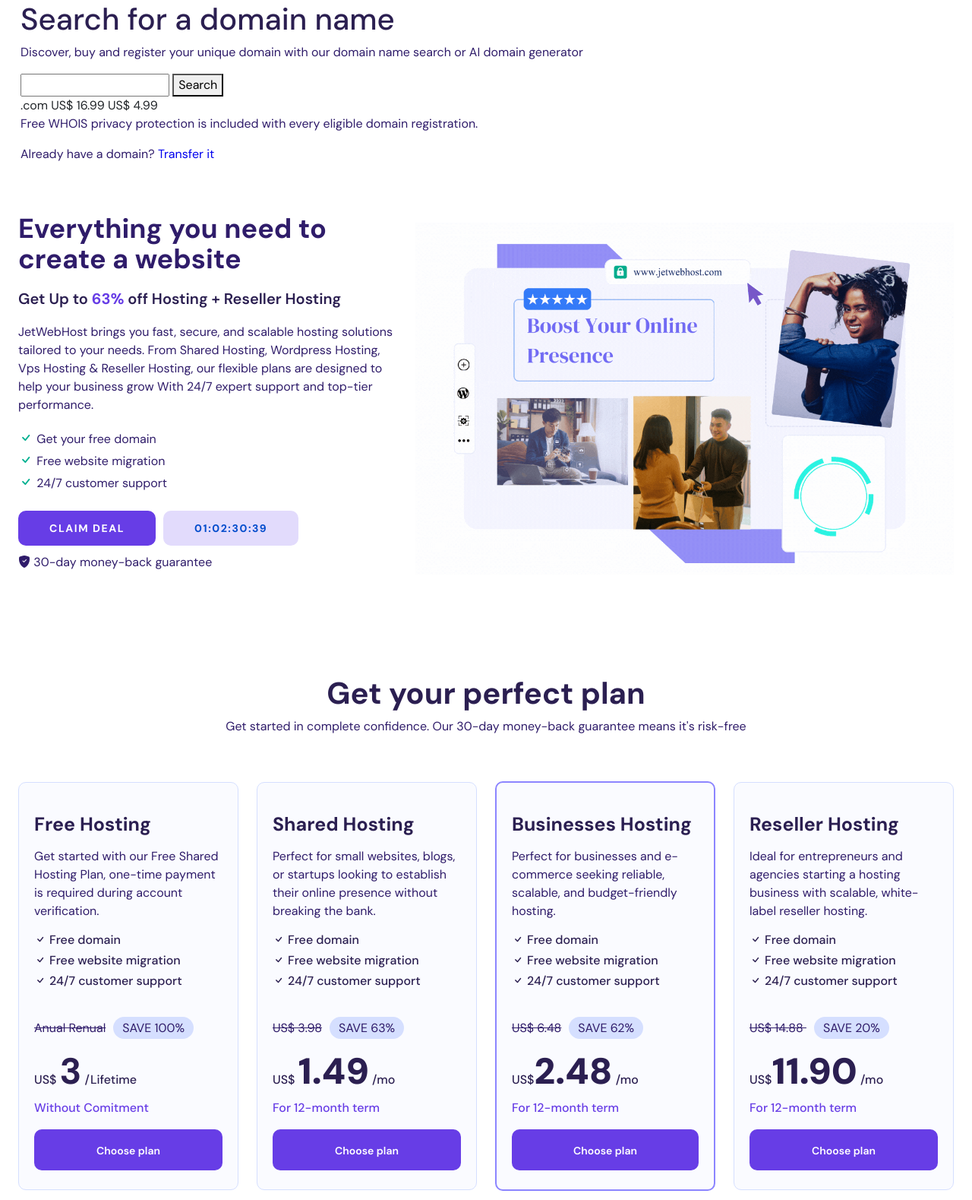
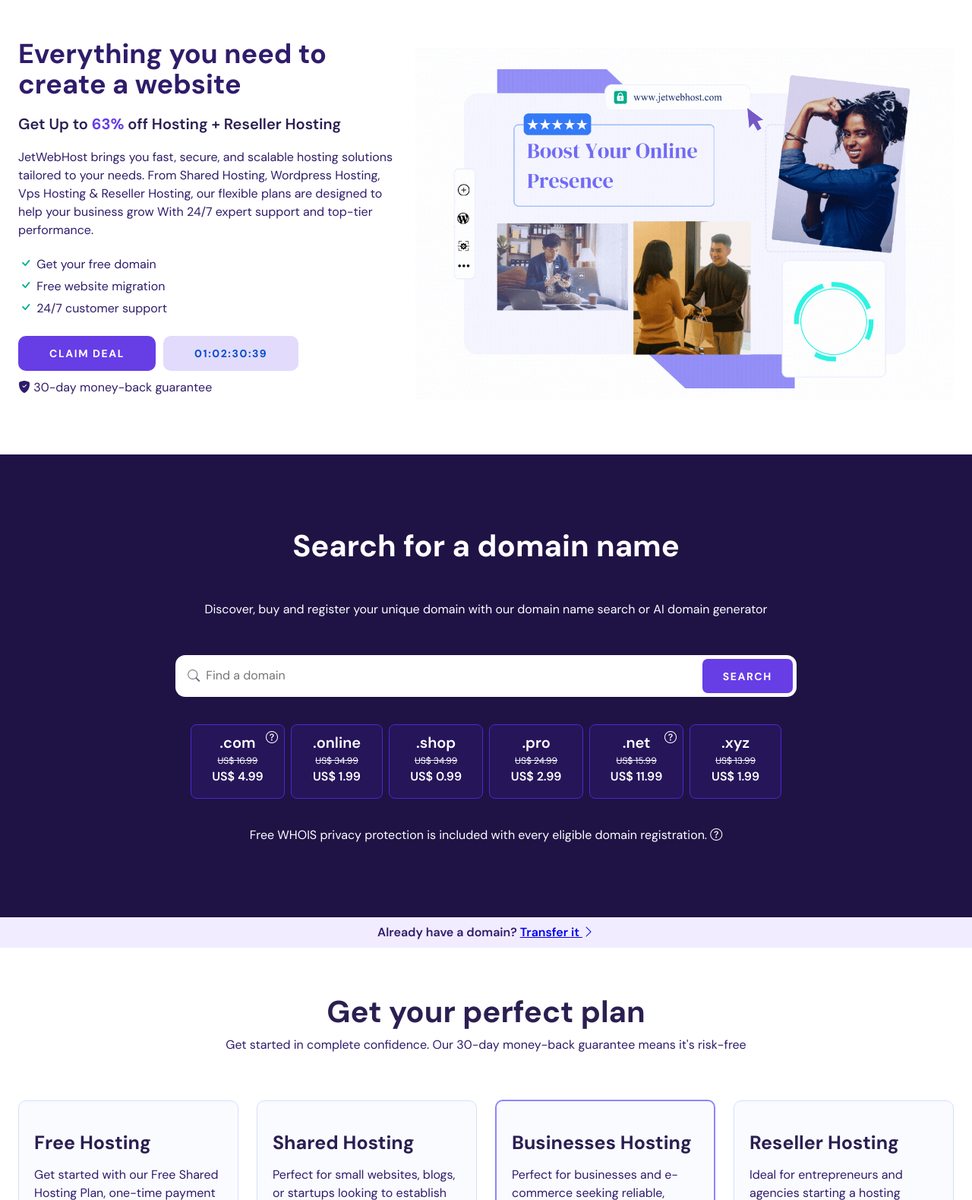
Before and after one commit to infobijoy/web-host, a PHP site: page / in a window 1280 px wide. Shown: the part 55-1634 px from the top of the page at 76% size. Run offline with PHP 8.4, Linux system fonts and the light colour scheme.

Commit message:
add search section

```diff
--- a/css/coustom.css
+++ b/css/coustom.css
@@ -896,6 +873,180 @@
   border-color: #3b10c4 !important;
   color: white !important;
 }
+header .nav-item-acc .dropdown-menu {
+  left: auto;
+  right: 0;
+}
+.marging-solve {
+  margin-top: 57.25px;
+}
+a {
+  text-decoration: none !important;
+}
+a.dropdown-item {
+  color: black;
+}
+.dropdown-item:active {
+  color: #fff;
+  text-decoration: none;
+  background-color: #0d6efd;
+}
+.dropdown-wide .dropdown-item:active {
+  background-color: #e9ecef;
+}
+#menubar .dropdown.active .toggle::after {
+  transform: rotate(225deg);
+}
+#menubar .dropdown.active {
+  background-color: #673de608;
+}
+#menubar .dropdown.active .dropdown-menu {
+  display: block;
+}
+
+header nav {
+  background: transparent;
+  box-shadow: none;
+  transition: background 0.3s, box-shadow 0.3s;
+}
+.scrolled header nav {
+  background: #fff;
+  box-shadow: 0 0.15rem 0.3rem rgba(0, 0, 0, 0.08);
+}
+.banner.one {
+  margin-top: -56px;
+  padding-top: 106px;
+}
+.scroll-top {
+  background: #7853e5;
+}
+.btns.one {
+  background: #673de6;
+}
+/* Webkit Browsers (Chrome, Safari, Edge) */
+::-webkit-scrollbar {
+  width: 8px; /* Width of the scrollbar */
+}
+
+::-webkit-scrollbar-track {
+  background: #f1f1f1; /* Background color */
+  border-radius: 10px;
+}
+
+::-webkit-scrollbar-thumb {
+  background: #673de6; /* Scrollbar color */
+  border-radius: 10px;
+  transition: background 0.3s;
+}
+
+::-webkit-scrollbar-thumb:hover {
+  background: #4a18e0; /* Darker color on hover */
+}
+
+/* Firefox */
+* {
+  scrollbar-width: thin;
+  scrollbar-color: #673de6 #f1f1f1;
+}
+.domain-search-sec {
+  background-color: #1f1346;
+  color: white !important;
+  padding: 96px 0px;
+}
+.domain-search-input {
+  background: white;
+  color: black;
+  border-radius: 13px;
+  -webkit-border-radius: 13px;
+  -moz-border-radius: 13px;
+  -ms-border-radius: 13px;
+  -o-border-radius: 13px;
+}
+.domain-search-input div {
+  width: calc(100% - 129px);
+}
+.domain-search-input input {
+  border: none;
+  outline: none;
+  padding: 15px 14px 16px 8px;
+  width: 100%;
+}
+.domain-search-input i {
+  margin-left: 16px;
+  color: #6d7081;
+}
+.domain-search-input button {
+  border-radius: 7px;
+  margin: 5px;
+  padding: 5px 26px;
+}
+.domain-pricing-card {
+  align-items: center;
+  background: #261559;
+  border: 1px solid #5025d1;
+  border-radius: 8px;
+  cursor: pointer;
+  display: flex;
+  flex-direction: column;
+  justify-content: center;
+  max-width: 124px;
+  min-height: 88px;
+  padding: 8px 28px 16px;
+  position: relative;
+  transition: 0.3s ease-in-out;
+  white-space: nowrap;
+  margin: 4px 4px;
+}
+span.domain-name {
+  font-size: 20px;
+  font-weight: 600;
+}
+span.delete-price {
+  font-size: 12px;
+}
+span.price {
+  font-size: 16px;
+  font-weight: 600;
+}
+span.search-icon {
+  right: 8px;
+  top: 8px;
+  font-size: 16px;
+  line-height: 16px;
+}
+.domain-card-div {
+  display: flex;
+  flex-wrap: wrap;
+  justify-content: center;
+  margin: 32px 10px;
+}
+.already-domain {
+  background: #f1ecff;
+  color: #2f1c6a;
+  font-weight: 600;
+}
+@media (min-width: 992px) {
+  .d-lg-none {
+    display: none !important;
+  }
+}
+@media (min-width: 1200px) {
+  .container-xl {
+    max-width: 1150px;
+  }
+}
+
+@media (min-width: 768px) {
+  .d-md-none {
+    display: none !important;
+  }
+}
+
+@media (min-width: 992px) {
+  .d-lg-none {
+    display: none !important;
+  }
+}
 @media (min-width: 992px) {
   header .dropdown:hover .dropdown-menu {
     display: block;
@@ -1107,30 +1274,6 @@
     cursor: pointer;
   }
 }
-a {
-  text-decoration: none !important;
-}
-a.dropdown-item {
-  color: black;
-}
-.dropdown-item:active {
-  color: #fff;
-  text-decoration: none;
-  background-color: #0d6efd;
-}
-.dropdown-wide .dropdown-item:active {
-  background-color: #e9ecef;
-}
-#menubar .dropdown.active .toggle::after {
-  transform: rotate(225deg);
-}
-#menubar .dropdown.active {
-  background-color: #673de608;
-}
-#menubar .dropdown.active .dropdown-menu {
-  display: block;
-}
-
 @media (max-width: 767.98px) {
   header form {
     display: none;
@@ -1158,53 +1301,8 @@
     cursor: pointer;
   }
 }
-
-header nav {
-  background: transparent;
-  box-shadow: none;
-  transition: background 0.3s, box-shadow 0.3s;
-}
 @media (max-width: 500px) {
   .custom-full-width-mobile {
     width: 100% !important;
   }
 }
-.scrolled header nav {
-  background: #fff;
-  box-shadow: 0 0.15rem 0.3rem rgba(0, 0, 0, 0.08);
-}
-.banner.one {
-  margin-top: -56px;
-  padding-top: 106px;
-}
-.scroll-top {
-  background: #7853e5;
-}
-.btns.one {
-  background: #673de6;
-}
-/* Webkit Browsers (Chrome, Safari, Edge) */
-::-webkit-scrollbar {
-  width: 8px; /* Width of the scrollbar */
-}
-
-::-webkit-scrollbar-track {
-  background: #f1f1f1; /* Background color */
-  border-radius: 10px;
-}
-
-::-webkit-scrollbar-thumb {
-  background: #673de6; /* Scrollbar color */
-  border-radius: 10px;
-  transition: background 0.3s;
-}
-
-::-webkit-scrollbar-thumb:hover {
-  background: #4a18e0; /* Darker color on hover */
-}
-
-/* Firefox */
-* {
-  scrollbar-width: thin;
-  scrollbar-color: #673de6 #f1f1f1;
-}
--- a/index.php
+++ b/index.php
@@ -1,8 +1,5 @@
 <?php include('header.php'); ?>
 <!-- Hero Banner Start -->
-<?php
-include "./search-domain.php";
-?>
 <div class="banner one">
     <div class="container">
         <div class="row align-items-center">
@@ -28,8 +25,11 @@
         </div>
     </div>
 </div> <!-- Hero Banner End -->
-
-
+<!-- Search Domain start-->
+<?php
+include "./search-domain.php";
+?>
+<!-- Search Domain End -->
 <main>
   <!-- Homepage Plan Section Start -->
   <section class="section-gap" id="Plans">
@@ -124,7 +124,6 @@
     </div>
   </section>
   <!-- Homepage Plan Section End -->
-
 <!-- Home Page Features Section Start -->
 <section class="section-gap">
     <div class="container">
--- a/search-domain.php
+++ b/search-domain.php
@@ -1,27 +1,116 @@
-<section>
+<section class="domain-search-sec">
     <div class="container">
-        <h1>Search for a domain name</h1>
-        <p>Discover, buy and register your unique domain with our domain name search or AI domain generator</p>
+        <h1 class="text-white text-center fw-bold mb-5">Search for a domain name</h1>
+        <p class="text-white text-center mb-5">Discover, buy and register your unique domain with our domain name search or AI domain generator</p>
         <div>
-            <i class="fa-solid fa-magnifying-glass"></i>
-            <input type="text">
-            <button>Search</button>
+            <div class="col-12 d-flex justify-content-center">
+                <form class="domain-search-input col-md-8 d-flex justify-content-between">
+                    <div class="d-flex align-items-center col-12">
+                        <i class="bi hide-on-mobile bi-search fw-bold"></i>
+                        <input class="" placeholder="Find a domain" type="text">
+                    </div>
+                    <button id="search-icon" class="btns one"></button>
+                </form>
+            </div>
             <div>
-                <div>
-                    <span>.com</span>
-                    <span><i class="fa-regular fa-circle-question"></i></span>
-                    <span>US$  16.99</span>
-                    <span>US$  4.99</span>
+                <div class="domain-card-div" id="domain-card-container">
                 </div>
-                <p>Free WHOIS privacy protection is included with every eligible domain registration. <i class="fa-regular fa-circle-question"></i></p>
+                <p class="text-white text-center mb-0">Free WHOIS privacy protection is included with every eligible domain registration. <i class="bi bi-question-circle"></i></p>
             </div>
         </div>
     </div>
 </section>
-<section>
+<section class="already-domain p-2">
     <div class="container">
-        <p>Already have a domain?
-            <a href="#">Transfer it</a> <i class="fa-solid fa-chevron-right"></i>
+        <p class="text-center mb-0">Already have a domain?
+            <a class="text-decoration-underline" href="#">Transfer it <i class="bi bi-chevron-right fw-bolder"></i></a>
         </p>
     </div>
 </section>
+<script>
+// Array of domain card data
+const domainCards = [
+  {
+    name: ".com",
+    deletePrice: "US$ 16.99",
+    price: "US$ 4.99",
+    hasQuestionIcon: true,
+  },
+  {
+    name: ".online",
+    deletePrice: "US$ 34.99",
+    price: "US$ 1.99",
+    hasQuestionIcon: false,
+  },
+  {
+    name: ".shop",
+    deletePrice: "US$ 34.99",
+    price: "US$ 0.99",
+    hasQuestionIcon: false,
+  },
+  {
+    name: ".pro",
+    deletePrice: "US$ 24.99",
+    price: "US$ 2.99",
+    hasQuestionIcon: false,
+  },
+  {
+    name: ".net",
+    deletePrice: "US$ 15.99",
+    price: "US$ 11.99",
+    hasQuestionIcon: true,
+  },
+  {
+    name: ".xyz",
+    deletePrice: "US$ 13.99",
+    price: "US$ 1.99",
+    hasQuestionIcon: false,
+  },
+];
+// Function to generate the HTML for a domain card
+function createDomainCard(card) {
+  return `
+            <div class="domain-pricing-card">
+                <span class="domain-name">${card.name}</span>
+                ${
+                  card.hasQuestionIcon
+                    ? '<span class="search-icon position-absolute"><i class="bi bi-question-circle"></i></span>'
+                    : ""
+                }
+                <span class="delete-price text-decoration-line-through">${
+                  card.deletePrice
+                }</span>
+                <span class="price">${card.price}</span>
+            </div>
+        `;
+}
+
+// Get the container element
+const container = document.getElementById("domain-card-container");
+
+// Loop through the array and append the generated HTML to the container
+domainCards.forEach((card) => {
+  container.innerHTML += createDomainCard(card);
+});
+
+  document.addEventListener('DOMContentLoaded', function() {
+    function updateSearchButton() {
+      const searchButton = document.getElementById('search-icon');
+      if (searchButton) { // Check if the element exists
+        if (window.innerWidth <= 768) {
+          searchButton.innerHTML = '<i class="bi bi-search fw-bold"></i>';
+          searchButton.classList.add('search-btn-icon');
+        } else {
+          searchButton.innerHTML = 'Search';
+          searchButton.classList.remove('search-btn-icon');
+        }
+      }
+    }
+
+    // Initial update
+    updateSearchButton();
+
+    // Update on window resize
+    window.addEventListener('resize', updateSearchButton);
+  });
+</script>
```
Also changed, not shown: other parts of css/coustom.css (+24 -31 lines).
